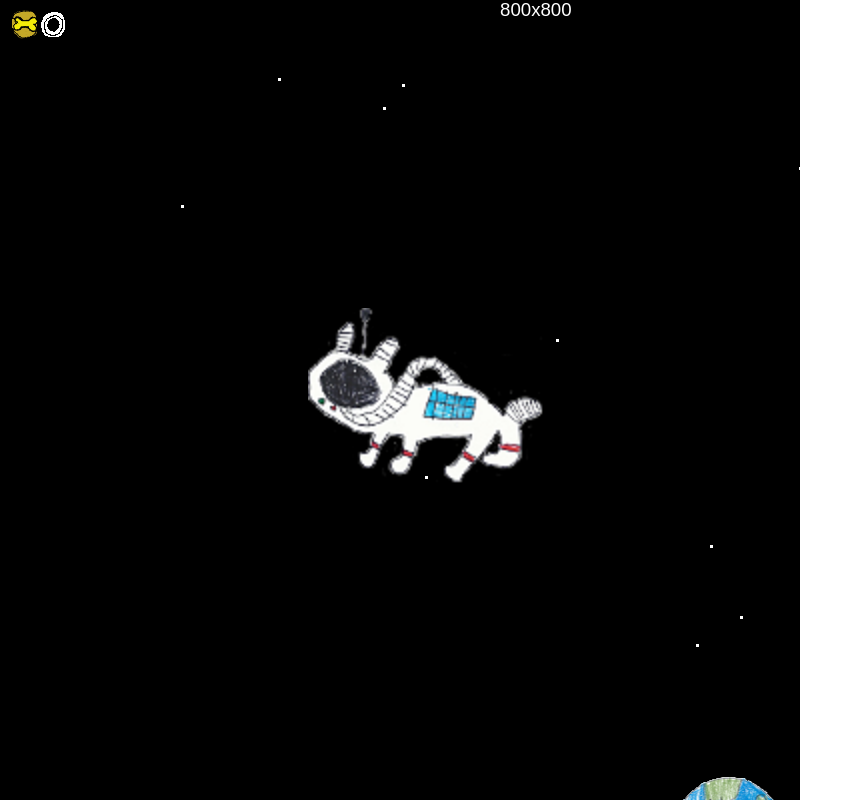
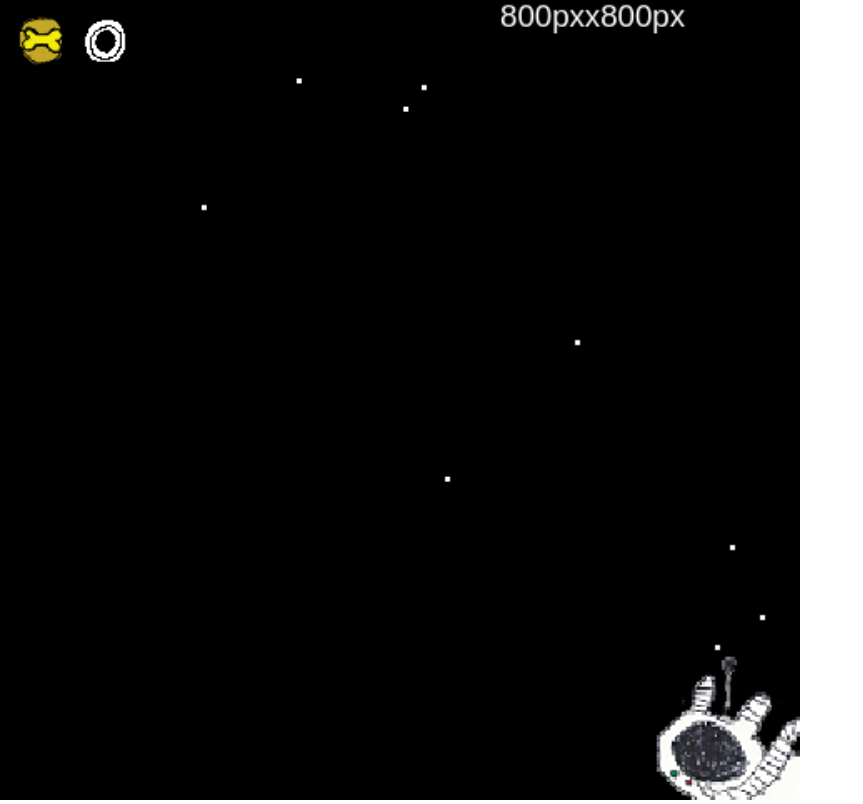
Before and after one commit to jesslilly/gravitydog, a plain HTML site: page index.html in a window 1280 px wide. Shown: the whole page, without its empty margins (0-863 px from the left). Drawn offline with Linux system fonts and the light colour scheme.

Commit message:
Finally the canvas is scaling to screen size.  Used scale factor on click coordinates.

```diff
--- a/css/style.css
+++ b/css/style.css
@@ -1,10 +1,20 @@
-body {
-	font-family: verdana, arial, helvetica, sans-serif;
+.nomargin {
 	margin: 0px 0px 0px 0px;
 }
 
-#sprites {
+.invisible {
 	display: none;
+}
+
+/* http://stackoverflow.com/questions/7615009/disable-interpolation-when-scaling-a-canvas */
+.pixelated {
+    image-rendering: optimizeSpeed;             /* Older versions of FF */
+    image-rendering: -moz-crisp-edges;          /* FF 6.0+ */
+    image-rendering: -webkit-optimize-contrast; /* Webkit */
+                                                /*  (Safari now, Chrome soon) */
+    image-rendering: -o-crisp-edges;            /* OS X & Windows Opera (12.02+) */
+    image-rendering: optimize-contrast;         /* Possible future browsers. */
+    -ms-interpolation-mode: nearest-neighbor;   /* IE */
 }
 
 /* Vertical mobile */
@@ -36,7 +46,7 @@ body {
 /* Prevent text selection */
 /* http://stackoverflow.com/questions/880512/prevent-text-selection-after-double-click */
 /* http://stackoverflow.com/questions/7018324/how-do-i-stop-highlighting-of-a-div-element-when-double-clicking-on */
-body {
+.no-text-select {
 	-webkit-user-select: none; /* webkit (safari, chrome) browsers */
 	-moz-user-select: none; /* mozilla browsers */
 	-khtml-user-select: none; /* webkit (konqueror) browsers */
--- a/index.html
+++ b/index.html
@@ -6,11 +6,10 @@
 <link rel="stylesheet" type="text/css" href="css/style.css"
 	media="screen" />
 </head>
-<body>
+<body class="nomargin no-text-select">
 	<div unselectable="on" id="content">
-		<canvas id="canvas" width="640" height="640">I'm sorry.  You can't play the game on this browser.  Try a newer browser.</canvas>
-
-		<img id="sprites" src="img/sprites.png"
+		<canvas id="canvas" class="pixelated" width="480" height="480">I'm sorry.  You can't play the game on this browser.  Try a newer browser.</canvas>
+		<img id="sprites" class="invisible" src="img/sprites.png"
 			alt="Could not load sprites.png!" /> <span id="messages"></span>
 	</div>
 
--- a/js/animator.js
+++ b/js/animator.js
@@ -7,11 +7,13 @@ var Animator = (function() {
 	var sprites = [ [], [], [] ];
 	var clickables = [];
 	var self;
+	var scaleFactor = 1;
 
 	// I considered making this a singleton, but maybe not for now!
-	var Animator = function(context, i) {
+	var Animator = function(context, i, scale) {
 		ctx = context;
 		interval = i;
+		scaleFactor = scale;
 		self = this;
 
 		// Set up the click handler.
@@ -19,9 +21,9 @@ var Animator = (function() {
 		var xoffset = canvas.offsetLeft + 2;
 		var yoffset = canvas.offsetTop + 2;
 		var click = function(e) {
-			var x = e.pageX - xoffset;
-			var y = e.pageY - yoffset;
-			console.log("Click at " + x + "," + y);
+			var x = Math.round((e.pageX - xoffset) * scaleFactor);
+			var y = Math.round((e.pageY - yoffset) * scaleFactor);
+			console.log("Click at " + x + "," + y + " using scale "+ scaleFactor);
 			self.onClick(x, y);
 		};
 		if (canvas.addEventListener) {
--- a/js/gravitydog.js
+++ b/js/gravitydog.js
@@ -5,14 +5,19 @@ console.log("elevader.js loaded");
 
 	var canvas = document.getElementById('canvas');
 
+	var scaleFactor = 1; // It's always a square, so it's the same for x and y.
+
 	if (!canvas.getContext) {
 		alert("Shucks!  Try a different browser please?");
 	}
 
 	var ctx = canvas.getContext('2d');
+	/* http://stackoverflow.com/questions/7615009/disable-interpolation-when-scaling-a-canvas */
+    ctx.imageSmoothingEnabled = false;
+    ctx.webkitImageSmoothingEnabled = false;
+    ctx.mozImageSmoothingEnabled = false;
 
-	// Create an animator. Refresh at 17ms which is 60Hz.
-	var a = new Animator(ctx, 17);
+	var a = null;
 
 	var main = function() {
 
@@ -20,12 +25,21 @@ console.log("elevader.js loaded");
 		var vpw = verge.viewportW();
 		var vph = verge.viewportH();
 		var smaller = (vpw > vph) ? vph : vpw;
-		canvas.width = smaller;
-		canvas.height = smaller;
 
-		// TODO: This works, but the click coordinates now need to scale also.
-		// canvas.style.width = smaller + "px";
-		// canvas.style.height = smaller + "px";
+		// Don't change the canvas size programatically.  I want the canvas to
+		// always be the same so point, 10,10 is always the same.  What changes is the
+		// CSS w/h to scale the entire canvas to fit the actual screen size.
+		//canvas.width = smaller;
+		//canvas.height = smaller;
+
+		canvas.style.width = smaller + "px";
+		canvas.style.height = smaller + "px";
+		/* http://stackoverflow.com/questions/7791286/getting-correct-mouse-position-on-canvas-when-canvas-size-is-relative */
+		scaleFactor = canvas.width / smaller;
+
+		// Create an animator. Refresh at 17ms which is 60Hz.
+		a = new Animator(ctx, 17, scaleFactor);
+
 		Sprite.bWidth = canvas.width;
 		Sprite.bHeight = canvas.height;
 		createSprites();
@@ -57,7 +71,7 @@ console.log("elevader.js loaded");
 		a.add(1, earth);
 
 		// Add the dog!
-		var dog = new SpaceDog(100, 100, 118 * 2, 88 * 2);
+		var dog = new SpaceDog(100, 100, 118 * 1.5, 88 * 1.5);
 		dog.setVector(45, 1);
 		// TODO: Move images to the Sprite class.
 		dog.draw = function(ctx) {
@@ -78,28 +92,29 @@ console.log("elevader.js loaded");
 		a.add(2, scoreIcon);
 
 		// Score board
-		var score = new Prop(40, 10, 0, 0);
+		var letterWidth = 30;
+		var score = new Prop(50, 10, letterWidth, letterWidth);
 		score.draw = function(ctx) {
 
 			var digits = (vg.getScore() + "").split("");
 			digits.forEach(function(digit, idx) {
 
 				var sourceHeight = (31 * digit) + 214;
-				var x = 40 + (idx * 30);
-				ctx.drawImage(sprites, 1, sourceHeight, 30, 30, x, 10, 30, 30);
+				var x = 50 + (idx * letterWidth);
+				ctx.drawImage(sprites, 1, sourceHeight, 30, 30, x, 10, letterWidth, letterWidth);
 
 			});
 		};
 		a.add(2, score);
 
 		// Screen size
-		var size = new Prop(500, 16, 0, 0);
+		var size = new Prop(300, 16, 0, 0);
 		size.draw = function(ctx) {
 			// Keep in mind this might be the canvas size and not
 			// the scaled size as per CSS.
 			ctx.font = "14pt Arial";
 			ctx.fillStyle = "white";
-			ctx.fillText(canvas.width + "x" + canvas.height, this.x, this.y);
+			ctx.fillText(canvas.style.width + "x" + canvas.style.height, this.x, this.y);
 		};
 		a.add(2, size);
 
--- a/js/sprite.js
+++ b/js/sprite.js
@@ -42,8 +42,8 @@ var Sprite = (function() {
 Sprite.vectorToVelocity = function(degrees, speed) {
 	var pair = {};
 	var radians = degrees * Math.PI / 180;
-	pair.vy = speed * Math.sin(radians);
-	pair.vx = speed * Math.cos(radians);
+	pair.vy = Math.round(speed * Math.sin(radians));
+	pair.vx = Math.round(speed * Math.cos(radians));
 	console.log(degrees + " degrees @ " + speed + "=(" + pair.vx + "," + pair.vy + ")");
 	return pair;
 };
--- a/js/zsprites.js
+++ b/js/zsprites.js
@@ -40,7 +40,7 @@ SpaceDog.prototype.aboutFace = function() {
 	}
 	// For now for speed, I don't care about using the sprite's center point.
 	// Get a new angle 0-90.
-	var newAngle = Math.random() * 90;
+	var newAngle = Math.round(Math.random() * 90);
 	// Rotate that angle into the correct quadrant.
 	newAngle += (quadrant * 90);
 
```
